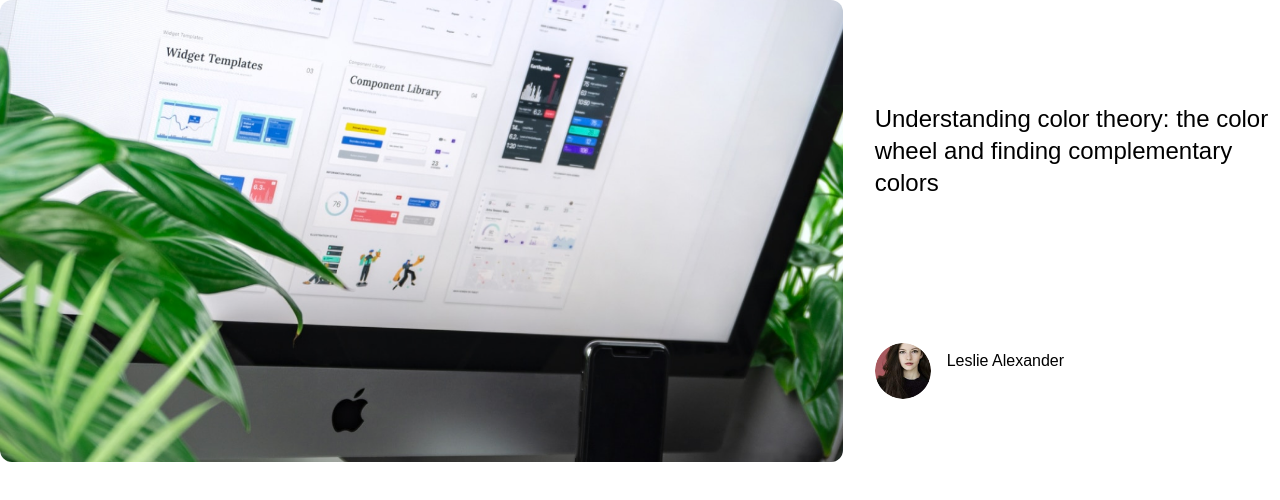
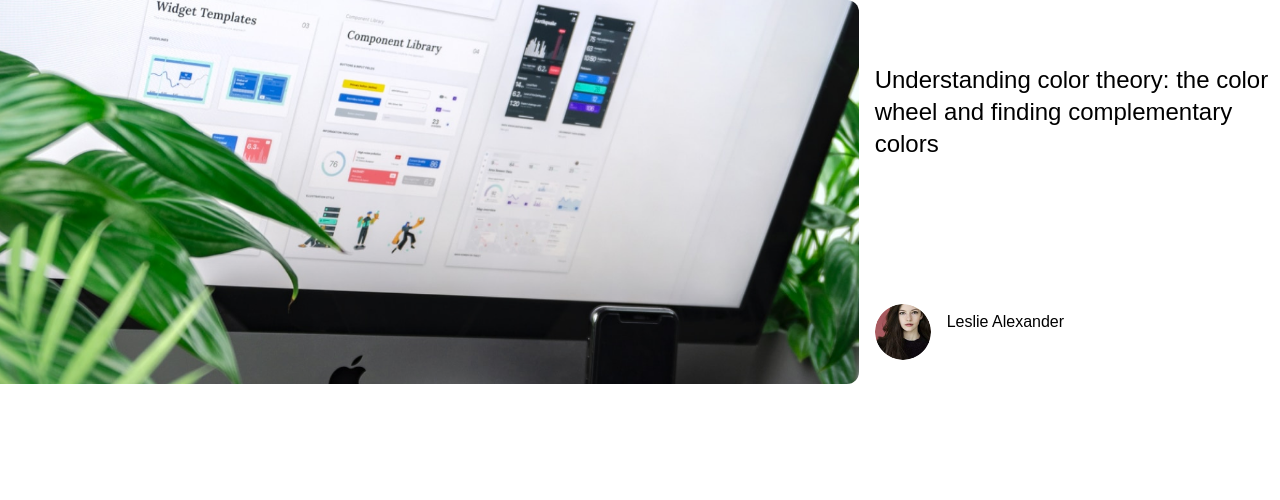
Before and after one commit to Alinurrr/epictesus-nextjs-blog, a Next.js app: page /component/FeaturedPost in a window 1280 px wide. Shown: the top 500 px of the page. Built offline with nearby package versions, Linux system fonts and the light colour scheme.

Commit message:
image optimazation

```diff
--- a/pages/component/FeaturedPost.js
+++ b/pages/component/FeaturedPost.js
@@ -1,11 +1,16 @@
+import Image from 'next/image'
 import React from 'react'
 
 export default function FeaturedPost() {
   return (
     <article>
       <div className="flex -mx-4 items-center">
-        <div className="px-4 w-8/12">
-          <img src="/featured-thumbnail.png" alt="featured thumbnail" className='rounded-xl w-full' />
+        <div className="px-4 w-8/12 h-96 relative">
+          <Image
+            src="/featured-thumbnail.png" alt="featured thumbnail" className='rounded-xl '
+            layout="fill"
+            objectFit="cover"
+          />
         </div>
         <div className="w-4/12 px-4">
           <div className="flex items-center text-white/60 space-x-4">
@@ -20,7 +25,7 @@ export default function FeaturedPost() {
             Nulla Lorem mollit cupidatat irure. Laborum magna nulla duis ullamco cillum dolor. Voluptate exercitation incididunt aliquip deserunt reprehenderit elit laborum.
           </p>
           <div className="flex items-center mt-6">
-            <img src="/author-1.png" alt="author photo" className='w-14 h-14 rounded-full object-cover' />
+            <Image src="/author-1.png" alt="author photo" className='rounded-full object-cover' width={56} height={56} />
             <div className="ml-4">
               <h3>Leslie Alexander</h3>
               <div className="text-white/60 text-sm">
```
